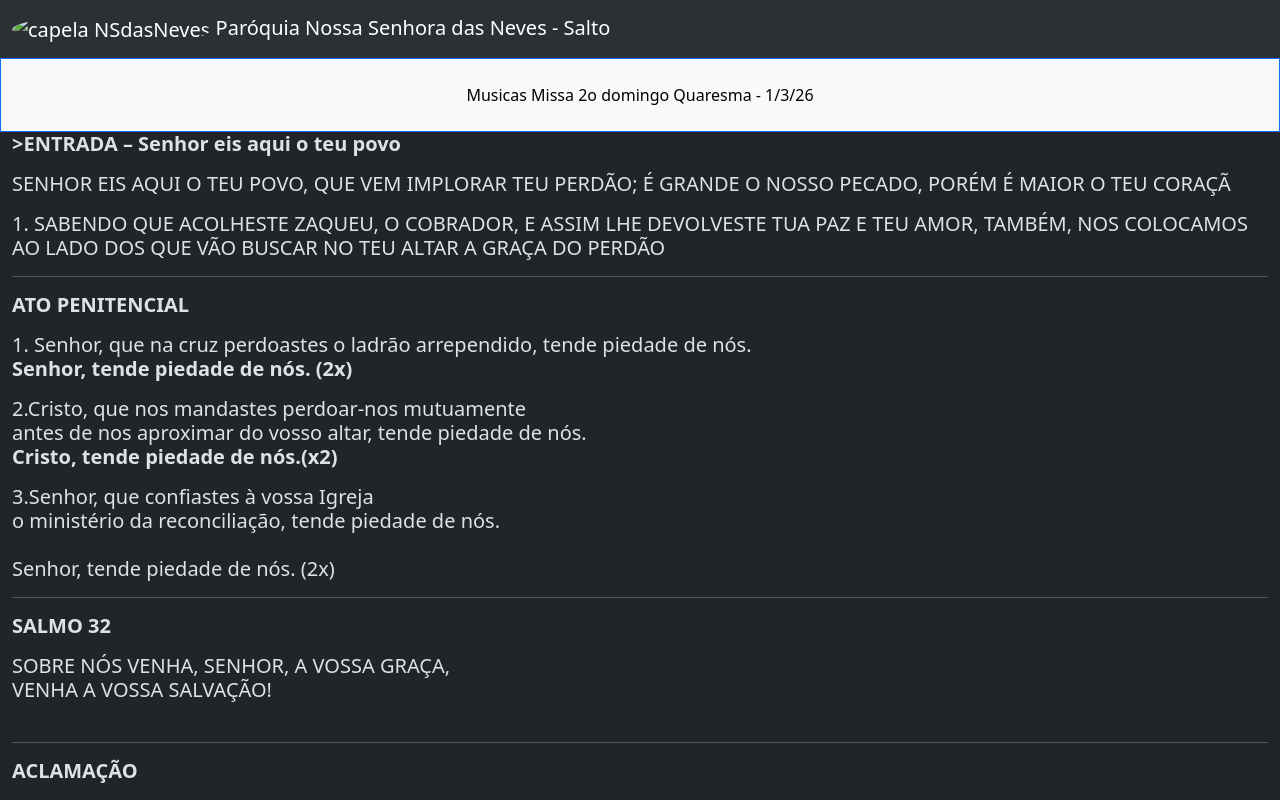
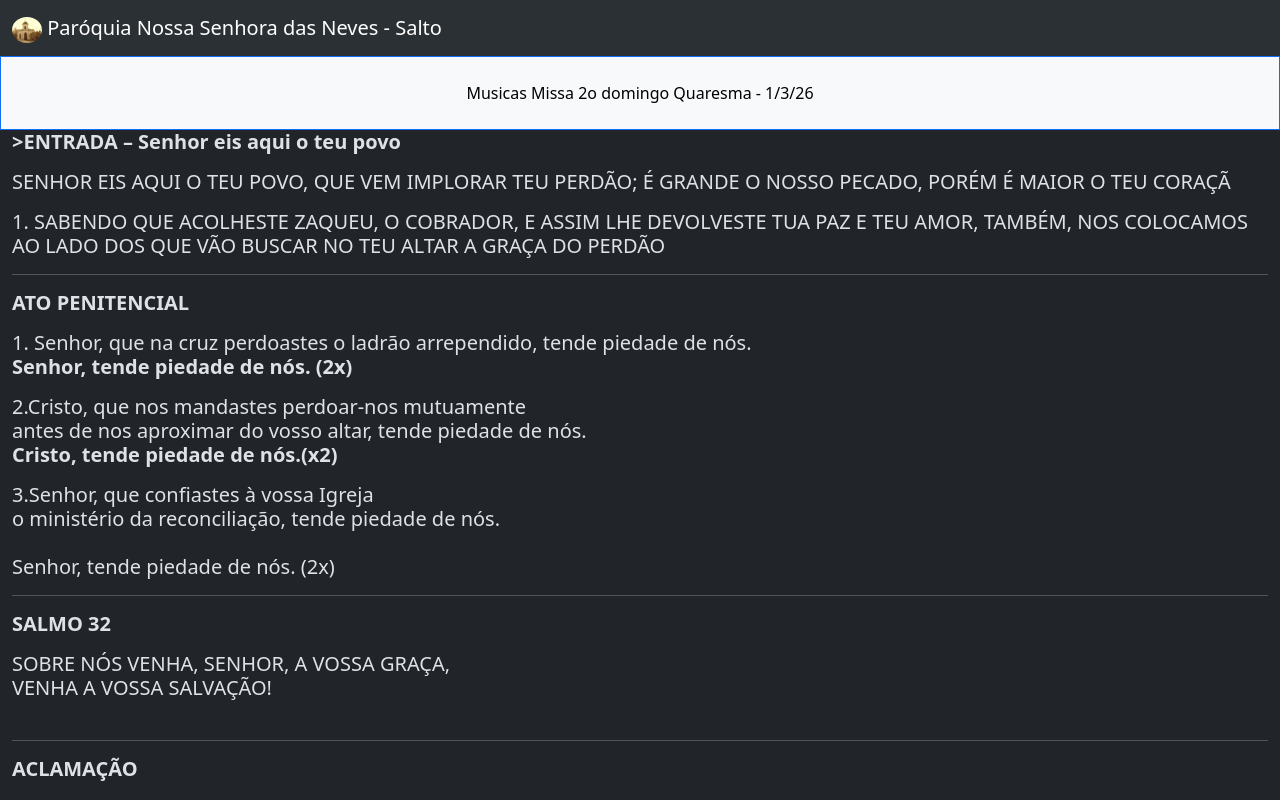
Before and after one commit to mhsouz/missa_04_04_26, a plain HTML site: page index.html in a window 1280 px wide. Shown: the top 800 px of the page. Drawn offline with nearby package versions, Linux system fonts and the light colour scheme; the site is published under a folder, as on GitHub Pages, so addresses that start at the root find nothing.

Commit message:
Fix image source path in index.html

```diff
--- a/index.html
+++ b/index.html
@@ -10,7 +10,7 @@
     <nav class="navbar bg-body-tertiary">
   <div class="container-fluid">
     <a class="navbar-brand" href="#">
-      <img src="/capelaNS_das_Neves-foto_histórica.png" alt="capela NSdasNeves" width="30" height="26" class="rounded-circle">
+      <img src="capelaNS_das_Neves-foto_histórica.png" alt="capela NSdasNeves" width="30" height="26" class="rounded-circle">
       Paróquia Nossa Senhora das Neves - Salto
     </a>
   </div>
```
